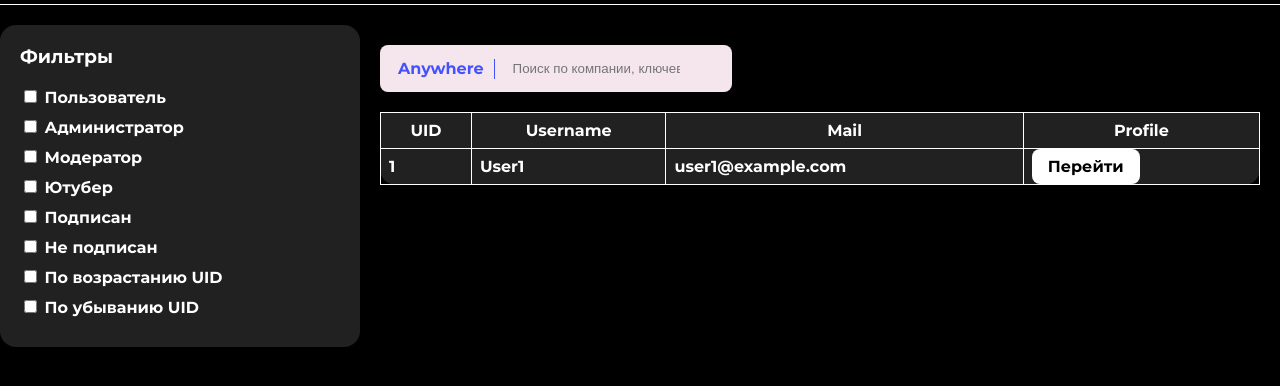
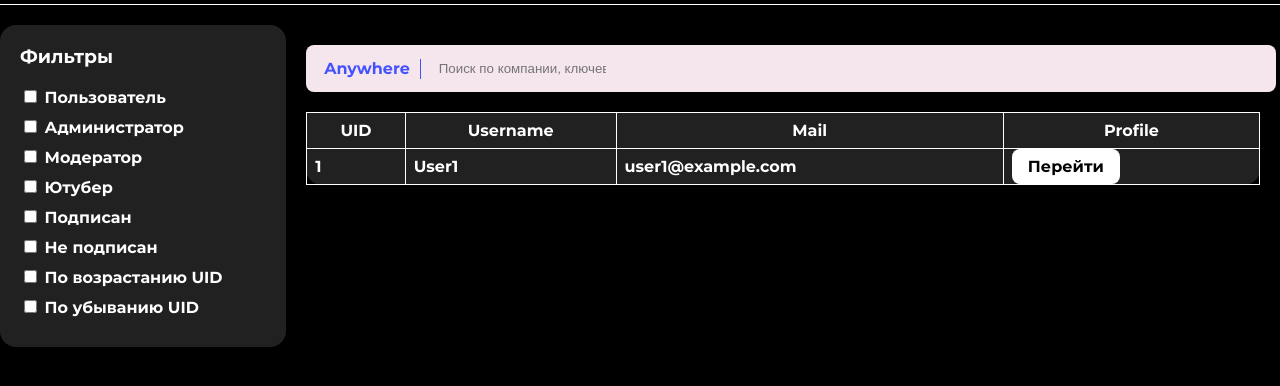
Before and after one commit to MouseJ/Cproject, a plain HTML site: page index.html in a window 1280 px wide. Shown: the part 50-436 px from the top of the page. Drawn offline with Linux system fonts and the light colour scheme; files whose address does not match are found by name.

Commit message:
Update styles.css

```diff
--- a/css/styles.css
+++ b/css/styles.css
@@ -114,9 +114,8 @@ nav ul li a.active::after {
     flex-grow: 1;
     padding: 20px;
     margin-top: 20px;
-    display: flex; /* Добавлено */
-    flex-direction: column; /* Добавлено */
-    align-items: flex-start; /* Добавлено */
+    width: 100%; /* Добавлено */
+    box-sizing: border-box;
 }
 
 table {
```
